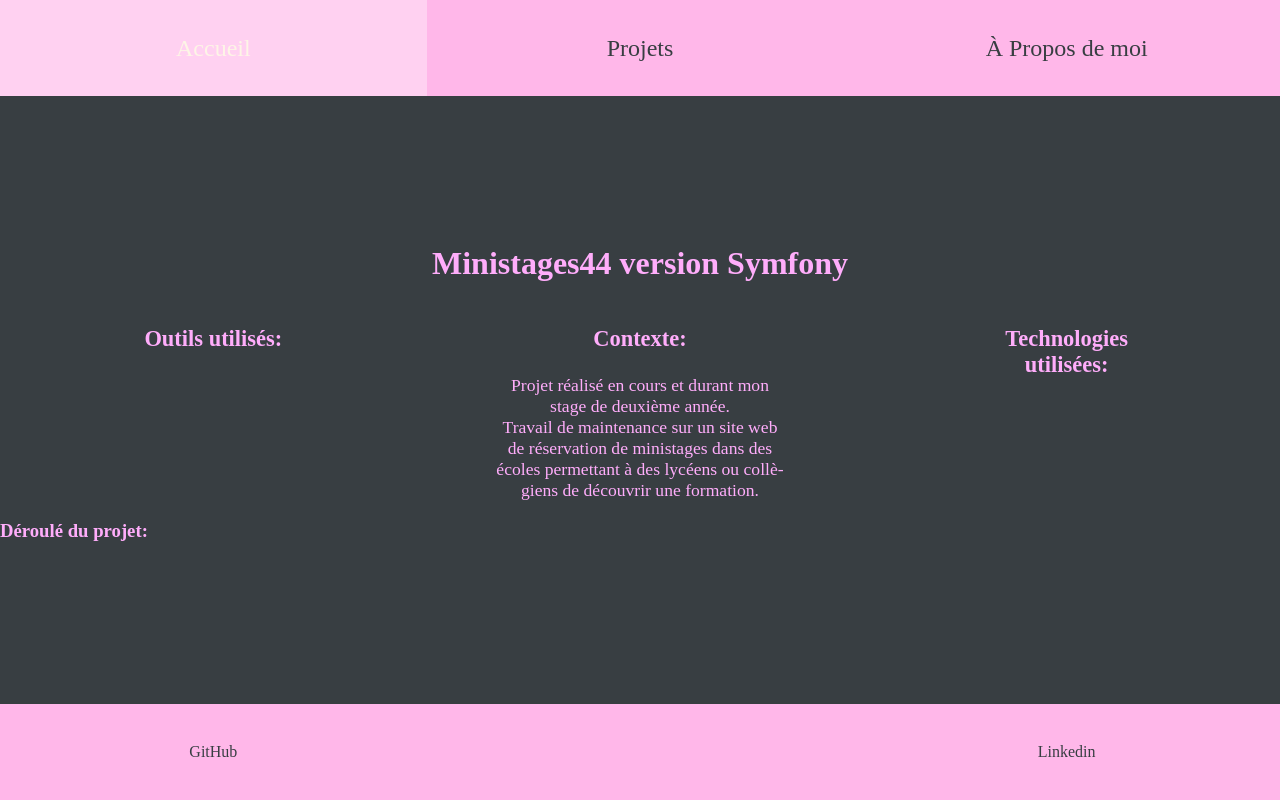
After one commit to jessicalexithymie/jessicalexithymie.github.io, a PHP site: page /ministages_symfo.html in a window 1280 px wide. The commit adds this page. Run offline with PHP 8.4, Linux system fonts and the light colour scheme; some libraries are stand-ins or nearby versions.

Commit message:
added other pages

```diff
--- /dev/null
+++ b/ministages_symfo.html
@@ -0,0 +1,83 @@
+<!DOCTYPE html>
+<html lang="fr">
+    <head>
+        <meta charset="UTF-8">
+        <title>Enzo's Portfolio | Ministages44</title>
+        <link href="style/style.css" rel="stylesheet" />
+        <link href="https://cdn.jsdelivr.net/npm/select2@4.1.0-rc.0/dist/css/select2.min.css" rel="stylesheet" />
+    </head>
+    <body>
+        <div class="main">
+            <header>
+                <div class="navbar_main">
+                    <div class="navbar_elem"><a class="navbar_link"
+                            href="index.html">Accueil</a></div>
+                    <div class="navbar_elem"><a class="navbar_link"
+                            href="projets.html">Projets</a></div>
+                    <div class="navbar_elem"><a class="navbar_link"
+                            href="aboutme.html">À Propos de moi</a></div>
+                </div>
+            </header>
+            <div class="main_body">
+                <div class="projet_main">
+                    <div class="projet_title">
+                        <h1>Ministages44 version Symfony</h1>
+                    </div>
+                    <div class="projet_body">
+                        <div class="projet_body_line">
+                            <div class="projet_section">
+                                <div class="projet_section_title">
+                                    <h3>Outils utilisés:</h3>
+                                </div>
+                                <div class="projet_section_text">
+
+                                </div>
+                            </div>
+                            <div class="projet_section">
+                                <div class="projet_section_title">
+                                    <h3>Contexte:</h3>
+                                </div>
+                                <div class="projet_section_text">
+                                    Projet réalisé en cours et durant mon stage
+                                    de deuxième année.<br>
+                                    Travail de maintenance sur un site web de
+                                    réservation de ministages dans des écoles
+                                    permettant à des lycéens ou collègiens de
+                                    découvrir une formation.
+                                </div>
+                            </div>
+                            <div class="projet_section">
+                                <div class="projet_section_title">
+                                    <h3>Technologies utilisées:</h3>
+                                </div>
+                                <div class="projet_section_text">
+
+                                </div>
+                            </div>
+                        </div>
+                        <div class="projet_body_line">
+                            <div class="projet_description">
+                                <h3>Déroulé du projet:</h3>
+
+                            </div>
+                        </div>
+                    </div>
+                </div>
+            </div>
+        </div>
+        <footer>
+            <div class="foot_main">
+                <div class="foot_elem">
+                    <a class="foot_link"
+                        href="https://github.com/jessicalexithymie">GitHub</a>
+                </div>
+                <div class="foot_elem">
+                </div>
+                <div class="foot_elem">
+                    <a class="foot_link"
+                        href="https://www.linkedin.com/in/enzo-praizelin-344031272/">Linkedin</a>
+                </div>
+            </div>
+        </footer>
+    </body>
+</html>
--- a/style/style.css
+++ b/style/style.css
@@ -142,11 +142,13 @@ footer{
 .projets_list{
     width:100%;
     display:flex;
-    flex-flow:row;
-    justify-content:space-around;
+    flex-flow:wrap row;
+    justify-content:space-evenly;
+    align-items:center;
 }
 .projets_list_elem{
     width:25%;
+    margin-bottom:5px
 }
 .projets_list_elem_title{
     width:50%;
@@ -206,6 +208,12 @@ footer{
     text-align: center;
     font-size:110%;
 }
+.projet_section_context{
+    width:100%;
+    display:flex;
+    flex-direction:column;
+    align-items:center;
+}
 .projet_description{
     width:100%;
     hyphens:auto;
```
Also changed, not shown: 7_familles.html (added, +78 -0 lines), pariscap.html (added, +78 -0 lines), projets.html (+40 -0 lines), workload.html (+11 -6 lines).
